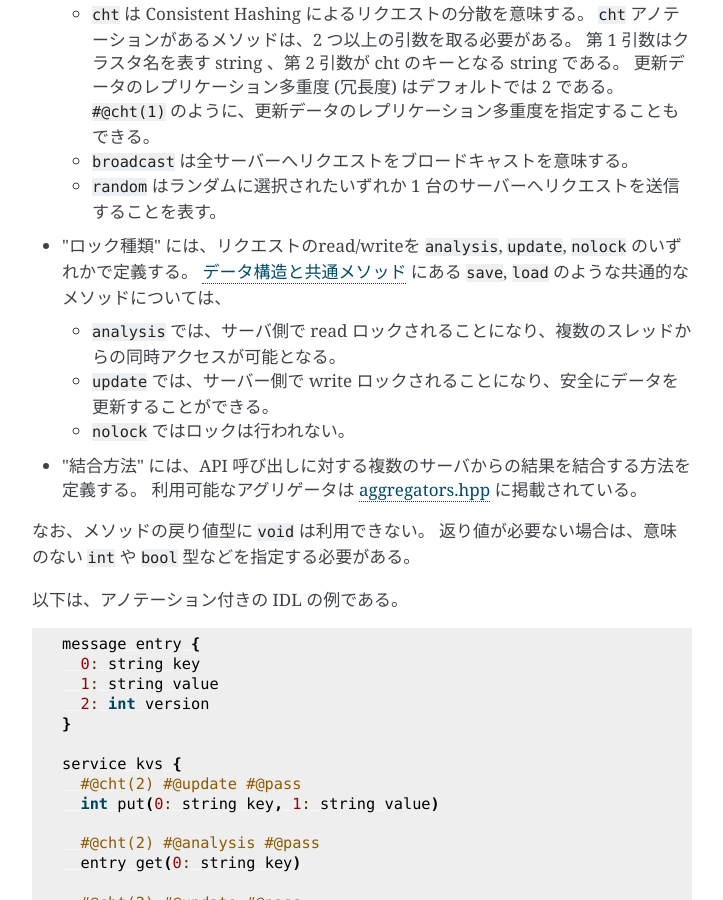
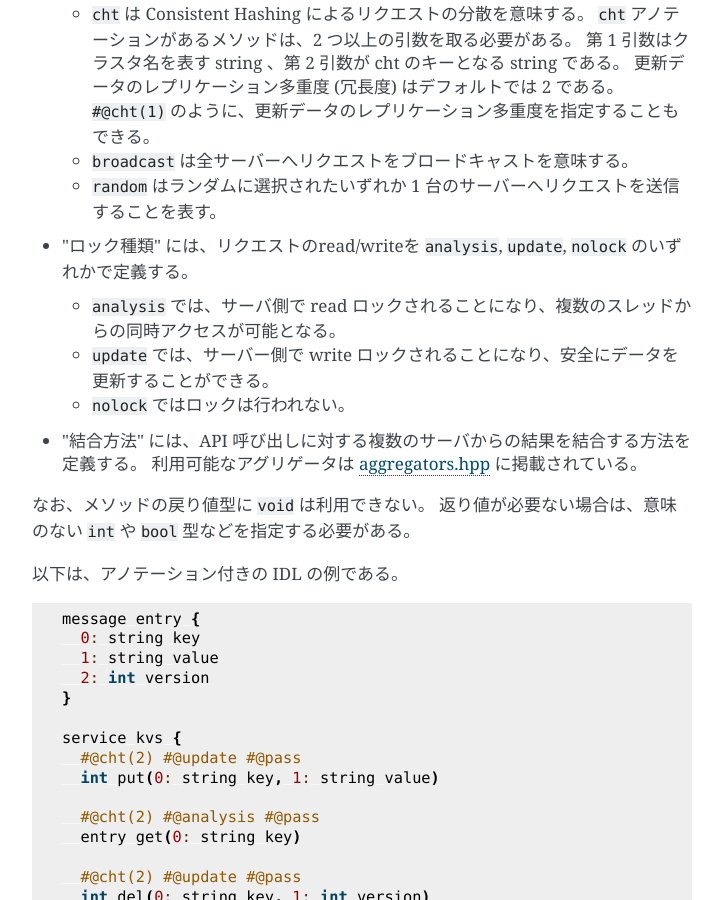
Before and after one commit to jubatus/website, a Sphinx documentation site: the page built from source/ja/server.rst, in a window 1280 px wide and 900 px high, scrolled down 1785 px. Shown: the whole window, without its empty margins (388-1111 px from the left). Built offline with Sphinx 7.4.7, drawn with Linux system fonts in a browser that asks for light colours; the version number could not be read and is left out.

Commit message:
Fixed typo

```diff
--- a/source/ja/server.rst
+++ b/source/ja/server.rst
@@ -60,7 +60,6 @@ RPC インターフェースは `MessagePack-IDL <https://github.com/msgpack/msg
   - ``random`` はランダムに選択されたいずれか 1 台のサーバーへリクエストを送信することを表す。
 
 - "ロック種類" には、リクエストのread/writeを ``analysis``, ``update``, ``nolock`` のいずれかで定義する。
-  :doc:`common_structs` にある ``save``, ``load`` のような共通的なメソッドについては、
 
   - ``analysis`` では、サーバ側で read ロックされることになり、複数のスレッドからの同時アクセスが可能となる。
   - ``update`` では、サーバー側で write ロックされることになり、安全にデータを更新することができる。
```
